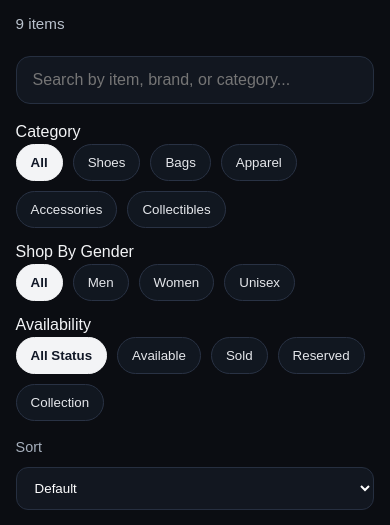
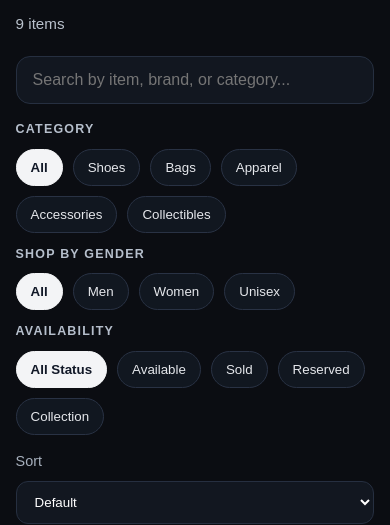
Before and after one commit to 813sellz/813sellz, a plain HTML site: page index.html in a window 390 px wide. Shown: the part 3541-4066 px from the top of the page. Drawn offline with Linux system fonts and the light colour scheme.

Commit message:
Update style.css

```diff
--- a/style.css
+++ b/style.css
@@ -544,4 +544,18 @@
     .hero h2 {
       font-size: 2rem;
     }
+    .filter-group {
+        display: flex;
+        flex-direction: column;
+        gap: 8px;
+      }
+
+      .filter-group-label {
+        font-size: 0.78rem;
+        text-transform: uppercase;
+        letter-spacing: 1.2px;
+        color: #b6bfcc;
+        font-weight: 700;
+        margin-bottom: 2px;
+      }
   }
```
